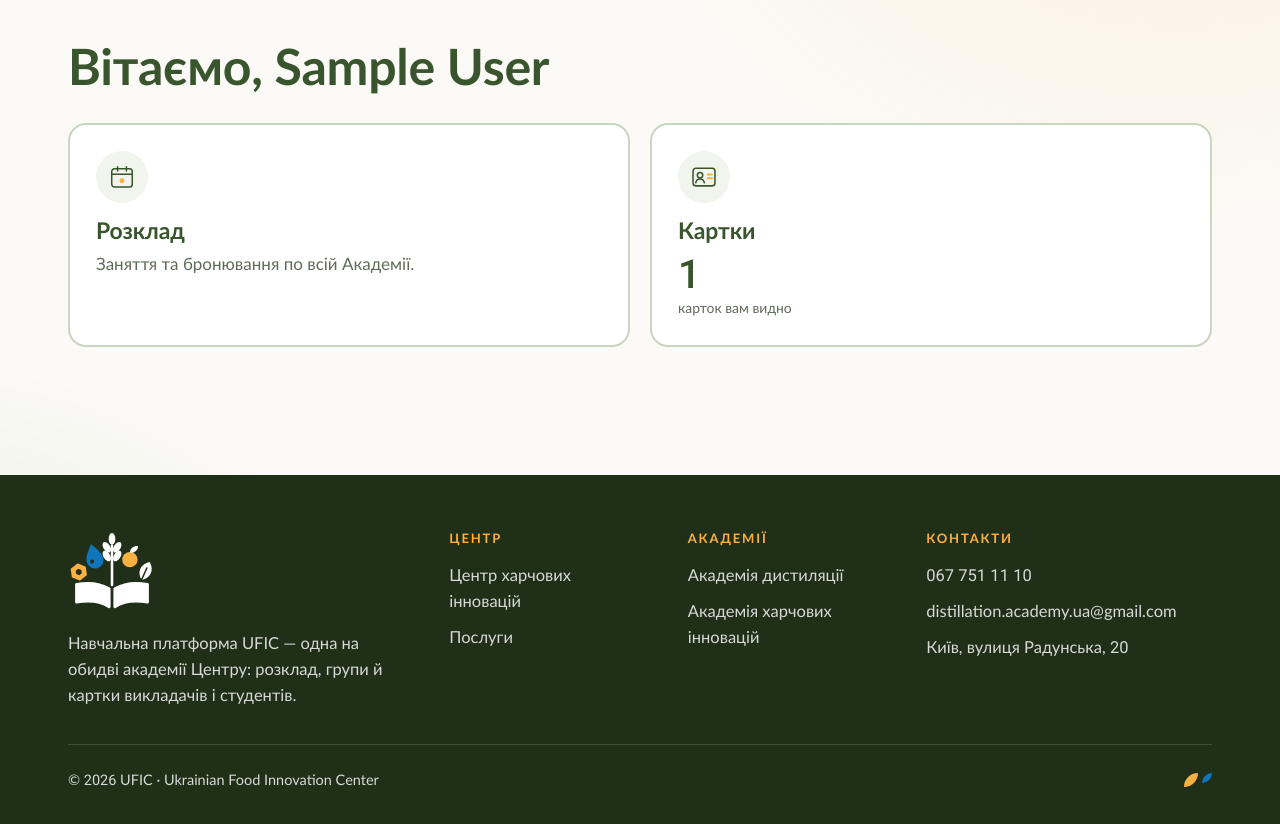
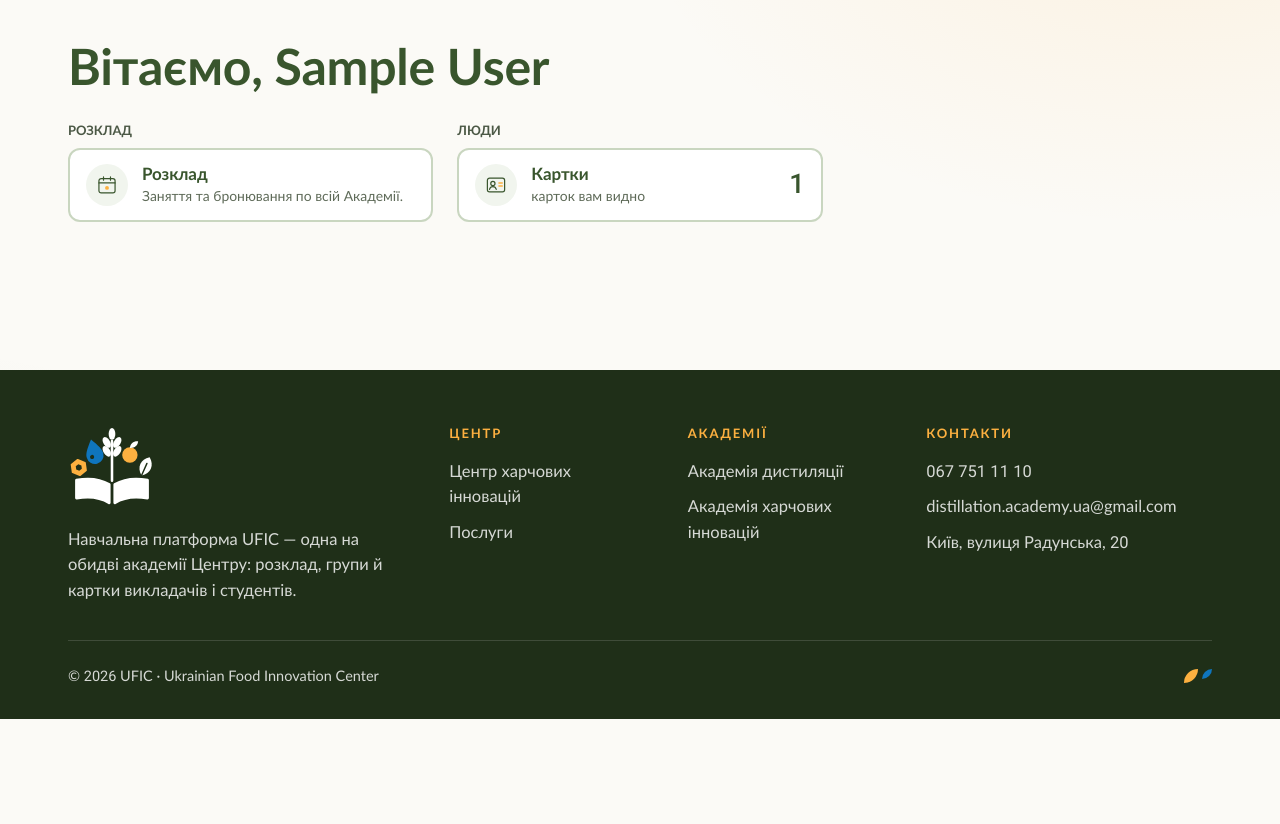
Before and after one commit to lianeaster/uda, a Django app: page /dashboard/ in a window 1280 px wide. Shown: the part 81-905 px from the top of the page. After the commit the page ends 800 px from the top, so only its background shows below. Run offline with Django 5.2, Linux system fonts and the light colour scheme; the visitor is signed in with stand-in values (Sample User, id 1); data comes from the database, SQL or seed files in the repository.

Commit message:
Group the dashboard tiles and make them compact rows
The dashboard tiles are gathered into groups by what they are about:
Розклад (schedule, proposals), Навчання (groups, students), Люди (cards,
teachers), Каталог (courses, subjects, competency matrix) and Система
(Django admin). Each tile is now a short row — icon, title with caption,
number on the right — so the whole map fits on one screen.

Co-Authored-By: Claude Opus 5.5 <noreply@anthropic.com>

```diff
--- a/dashboard/templates/dashboard/home.html
+++ b/dashboard/templates/dashboard/home.html
@@ -9,96 +9,153 @@
         {% endfor %}
     </div>
 
-    <div class="tile-grid">
+    {% comment %}
+    Тайли зібрано в групи за тим, про що вони: час, навчальні групи, люди,
+    каталог. Кожен тайл — рядок: піктограма, назва з підписом, число праворуч.
+    {% endcomment %}
+    <div class="tile-groups">
+        <section class="tile-group">
+            <h2 class="tile-group-title">Розклад</h2>
+            <div class="tile-group-list">
                 <a class="tile" href="{% url 'schedule:home' %}">
                     <span class="tile-icon"><svg class="ic" aria-hidden="true"><use href="#ic-calendar"></use></svg></span>
+                    <div class="tile-body">
                         <h3>Розклад</h3>
                         <p class="tile-lead">
                             {% if user.is_teacher %}Ваші заняття й бронювання Академії.
                             {% elif user.is_student %}Розклад ваших занять.
                             {% else %}Заняття та бронювання по всій Академії.{% endif %}
                         </p>
+                    </div>
                 </a>
 
-        <a class="tile" href="{% url 'accounts:person_list' %}">
-            <span class="tile-icon"><svg class="ic" aria-hidden="true"><use href="#ic-card"></use></svg></span>
-            <h3>Картки</h3>
-            <p class="tile-count"><strong>{{ people_count }}</strong></p>
-            <p class="tile-meta">{% if user.can_manage_users %}людей на платформі{% else %}карток вам видно{% endif %}</p>
+                {% if show_tiles %}
+                <a class="tile" href="{% url 'schedule:proposal_list' %}">
+                    <span class="tile-icon"><svg class="ic" aria-hidden="true"><use href="#ic-clock"></use></svg></span>
+                    <div class="tile-body">
+                        <h3>{% if own_scope %}Мої пропозиції{% else %}Пропозиції{% endif %}</h3>
+                        <p class="tile-meta">{% if own_scope %}чекають на рішення{% else %}чекають на ваш розгляд{% endif %}</p>
+                        {% if proposals_news %}
+                            <p class="tile-news">Є нові рішення: {{ proposals_news }}</p>
+                        {% endif %}
+                    </div>
+                    <p class="tile-count"><strong>{{ proposals_pending }}</strong></p>
                 </a>
+                {% endif %}
+            </div>
+        </section>
 
+        {% if student_tiles or show_tiles %}
+        <section class="tile-group">
+            <h2 class="tile-group-title">Навчання</h2>
+            <div class="tile-group-list">
                 {% if student_tiles %}
                 <a class="tile" href="{% url 'schedule:group_list' %}">
                     <span class="tile-icon"><svg class="ic" aria-hidden="true"><use href="#ic-people"></use></svg></span>
+                    <div class="tile-body">
                         <h3>Моє навчання</h3>
+                        <p class="tile-meta">груп зараз / за весь час</p>
+                    </div>
                     <p class="tile-count"><strong>{{ group_active }}</strong> / {{ group_total }}</p>
-            <p class="tile-meta">груп зараз / за весь час</p>
                 </a>
                 {% endif %}
 
                 {% if show_tiles %}
                 <a class="tile" href="{% url 'schedule:group_list' %}">
                     <span class="tile-icon"><svg class="ic" aria-hidden="true"><use href="#ic-people"></use></svg></span>
+                    <div class="tile-body">
                         <h3>{% if own_scope %}Мої групи{% else %}Групи{% endif %}</h3>
+                        <p class="tile-meta">активні / усі</p>
+                    </div>
                     <p class="tile-count"><strong>{{ group_active }}</strong> / {{ group_total }}</p>
-            <p class="tile-meta">активні / усі</p>
                 </a>
-
-        {% if user.can_manage_users %}
-        <a class="tile" href="{% url 'accounts:user_list' %}?role=teacher">
-            <span class="tile-icon"><svg class="ic" aria-hidden="true"><use href="#ic-diploma"></use></svg></span>
-            <h3>Викладачі</h3>
-            <p class="tile-count"><strong>{{ teacher_count }}</strong></p>
-            <p class="tile-meta">на платформі</p>
-        </a>
-        {% endif %}
 
                 <a class="tile" href="{% url 'schedule:student_list' %}">
                     <span class="tile-icon"><svg class="ic" aria-hidden="true"><use href="#ic-cap"></use></svg></span>
+                    <div class="tile-body">
                         <h3>{% if own_scope %}Мої студенти{% else %}Студенти{% endif %}</h3>
+                        <p class="tile-meta">{% if own_scope %}у ваших групах зараз{% else %}зараз навчаються{% endif %}</p>
+                    </div>
                     <p class="tile-count"><strong>{{ student_count }}</strong></p>
-            <p class="tile-meta">{% if own_scope %}у ваших групах зараз{% else %}зараз навчаються{% endif %}</p>
+                </a>
+                {% endif %}
+            </div>
+        </section>
+        {% endif %}
+
+        <section class="tile-group">
+            <h2 class="tile-group-title">Люди</h2>
+            <div class="tile-group-list">
+                <a class="tile" href="{% url 'accounts:person_list' %}">
+                    <span class="tile-icon"><svg class="ic" aria-hidden="true"><use href="#ic-card"></use></svg></span>
+                    <div class="tile-body">
+                        <h3>Картки</h3>
+                        <p class="tile-meta">{% if user.can_manage_users %}людей на платформі{% else %}карток вам видно{% endif %}</p>
+                    </div>
+                    <p class="tile-count"><strong>{{ people_count }}</strong></p>
                 </a>
 
-        <a class="tile" href="{% url 'schedule:proposal_list' %}">
-            <span class="tile-icon"><svg class="ic" aria-hidden="true"><use href="#ic-clock"></use></svg></span>
-            <h3>{% if own_scope %}Мої пропозиції{% else %}Пропозиції{% endif %}</h3>
-            <p class="tile-count"><strong>{{ proposals_pending }}</strong></p>
-            <p class="tile-meta">{% if own_scope %}чекають на рішення{% else %}чекають на ваш розгляд{% endif %}</p>
-            {% if proposals_news %}
-                <p class="tile-news">Є нові рішення: {{ proposals_news }}</p>
+                {% if show_tiles and user.can_manage_users %}
+                <a class="tile" href="{% url 'accounts:user_list' %}?role=teacher">
+                    <span class="tile-icon"><svg class="ic" aria-hidden="true"><use href="#ic-diploma"></use></svg></span>
+                    <div class="tile-body">
+                        <h3>Викладачі</h3>
+                        <p class="tile-meta">на платформі</p>
+                    </div>
+                    <p class="tile-count"><strong>{{ teacher_count }}</strong></p>
+                </a>
                 {% endif %}
-        </a>
+            </div>
+        </section>
 
+        {% if show_tiles %}
+        <section class="tile-group">
+            <h2 class="tile-group-title">Каталог</h2>
+            <div class="tile-group-list">
                 <a class="tile" href="{% url 'schedule:course_list' %}">
                     <span class="tile-icon"><svg class="ic" aria-hidden="true"><use href="#ic-flask"></use></svg></span>
+                    <div class="tile-body">
                         <h3>Курси</h3>
+                        <p class="tile-meta">у каталозі</p>
+                    </div>
                     <p class="tile-count"><strong>{{ course_count }}</strong></p>
-            <p class="tile-meta">у каталозі</p>
                 </a>
 
                 <a class="tile" href="{% url 'schedule:subject_list' %}">
                     <span class="tile-icon"><svg class="ic" aria-hidden="true"><use href="#ic-lab"></use></svg></span>
+                    <div class="tile-body">
                         <h3>{% if own_scope %}Мої предмети{% else %}Предмети{% endif %}</h3>
+                        <p class="tile-meta">{% if own_scope %}ваші / усі в каталозі{% else %}у каталозі{% endif %}</p>
+                    </div>
                     <p class="tile-count"><strong>{{ subject_count }}</strong>{% if own_scope %} / {{ subject_total }}{% endif %}</p>
-            <p class="tile-meta">{% if own_scope %}ваші / усі в каталозі{% else %}у каталозі{% endif %}</p>
                 </a>
 
                 {% if user.can_manage_users %}
                 <a class="tile" href="{% url 'dashboard:competencies' %}">
                     <span class="tile-icon"><svg class="ic" aria-hidden="true"><use href="#ic-still"></use></svg></span>
+                    <div class="tile-body">
                         <h3>Матриця компетенцій</h3>
-            <p class="tile-lead">Компетентності всіх курсів, зв'язки між ними й рівні.</p>
+                        <p class="tile-lead">Компетентності курсів, зв'язки й рівні.</p>
+                    </div>
                 </a>
                 {% endif %}
+            </div>
+        </section>
         {% endif %}
 
         {% if user.is_super_admin %}
+        <section class="tile-group">
+            <h2 class="tile-group-title">Система</h2>
+            <div class="tile-group-list">
                 <a class="tile" href="{% url 'admin:index' %}">
                     <span class="tile-icon"><svg class="ic" aria-hidden="true"><use href="#ic-screen"></use></svg></span>
-            <h3>Системне адміністрування</h3>
+                    <div class="tile-body">
+                        <h3>Адміністрування</h3>
                         <p class="tile-lead">Створення груп, розширені налаштування (Django admin).</p>
+                    </div>
                 </a>
+            </div>
+        </section>
         {% endif %}
     </div>
 </div>
--- a/static/css/platform.css
+++ b/static/css/platform.css
@@ -217,15 +217,15 @@ html.platform {
 .platform .page-header h1 { margin: 0 0 10px; }
 .platform .section-title { color: var(--u-green); }
 
+.platform .tile-group-title { font-size: 13px; color: var(--ink-soft); }
 .platform .tile {
-  display: flex; flex-direction: column;
   border: 2px solid var(--u-green-200);
   transition: transform 0.25s var(--ease-out), border-color 0.25s, box-shadow 0.25s;
 }
-.platform .tile:hover { transform: translateY(-3px); border-color: var(--u-green); background: var(--paper); box-shadow: var(--shadow); }
-.platform .tile h3 { color: var(--u-green); line-height: 1.2; }
+.platform .tile:hover { transform: translateY(-2px); border-color: var(--u-green); background: var(--paper); box-shadow: var(--shadow-sm); }
+.platform .tile h3 { font-size: 17px; color: var(--u-green); line-height: 1.2; }
 .platform .tile-icon {
-  width: 52px; height: 52px; font-size: 28px;
+  width: 42px; height: 42px; font-size: 22px;
   border: 0; background: var(--u-green-50); color: var(--u-green);
 }
 .platform .tile-icon .ic { stroke-width: 1.3; }
--- a/static/css/style.css
+++ b/static/css/style.css
@@ -900,42 +900,58 @@ input:focus, select:focus, textarea:focus {
 }
 
 /* ---- tiles ---- */
-.tile-grid {
+/* Тайли зібрано в групи; групи стають у колонки, тайли в групі — стовпчиком. */
+.tile-groups {
     display: grid;
-    grid-template-columns: repeat(auto-fit, minmax(240px, 1fr));
-    gap: 20px;
+    grid-template-columns: repeat(auto-fill, minmax(min(100%, 300px), 1fr));
+    align-items: start;
+    gap: 28px 24px;
     padding-bottom: 48px;
 }
+.tile-group-title {
+    margin: 0 0 10px;
+    font-size: 0.8rem;
+    font-weight: 600;
+    letter-spacing: 0.14em;
+    text-transform: uppercase;
+    color: var(--muted);
+}
+.tile-group-list { display: grid; gap: 10px; }
+/* Тайл — рядок: піктограма, назва з підписом, число праворуч. */
 .tile {
+    display: flex;
+    align-items: center;
+    gap: 14px;
     background: var(--paper);
     border: 1px solid var(--border);
-    border-radius: var(--radius-lg);
-    padding: 26px;
+    border-radius: var(--radius-md);
+    padding: 14px 16px;
     text-decoration: none;
     color: var(--ink);
     transition: background 0.15s ease, border-color 0.15s ease;
 }
 .tile:hover { border-color: var(--copper); background: var(--cream); }
-.tile h3 { color: var(--copper-dark); margin: 0 0 6px; }
+.tile h3 { color: var(--copper-dark); margin: 0; font-size: 1.05rem; line-height: 1.25; }
+.tile-body { flex: 1; min-width: 0; }
 /* Кругла плашка під піктограмою — те саме кільце, що й .icon-badge, лише дрібніше. */
 .tile-icon {
-    width: 42px;
-    height: 42px;
-    font-size: 21px;
+    flex: none;
+    width: 40px;
+    height: 40px;
+    font-size: 20px;
     display: grid;
     place-items: center;
     color: var(--charcoal);
     background: var(--cream);
     border: 1.5px solid var(--border-strong);
     border-radius: var(--radius-pill);
-    margin-bottom: 14px;
-}
-.tile-count { margin: 0; color: var(--muted); }
-.tile-count strong { font-size: var(--stat); font-weight: 700; color: var(--ink); line-height: 1.1; }
-.tile-meta { margin: 2px 0 0; font-size: 0.82rem; color: var(--muted); }
+}
+.tile-count { flex: none; margin: 0 0 0 auto; color: var(--muted); white-space: nowrap; }
+.tile-count strong { font-size: 1.6rem; font-weight: 700; color: var(--ink); line-height: 1; }
+.tile-meta { margin: 2px 0 0; font-size: 0.82rem; line-height: 1.35; color: var(--muted); }
 /* Новина в тайлі — єдине, що на дашборді має тягнути око. */
 .tile-news {
-    margin: 10px 0 0;
+    margin: 4px 0 0;
     font-size: 0.82rem;
     font-weight: 700;
     color: var(--copper-dark);
@@ -951,7 +967,7 @@ input:focus, select:focus, textarea:focus {
     font-weight: 600;
     margin-left: 6px;
 }
-.tile-lead { margin: 0; color: var(--muted); }
+.tile-lead { margin: 2px 0 0; font-size: 0.82rem; line-height: 1.35; color: var(--muted); }
 
 /* ---- період і його статус ---- */
 /* Три стани дат однакові для групи, предмета в групі та студента в групі. */
```
Lines whose indentation alone changed are shown as unchanged.
